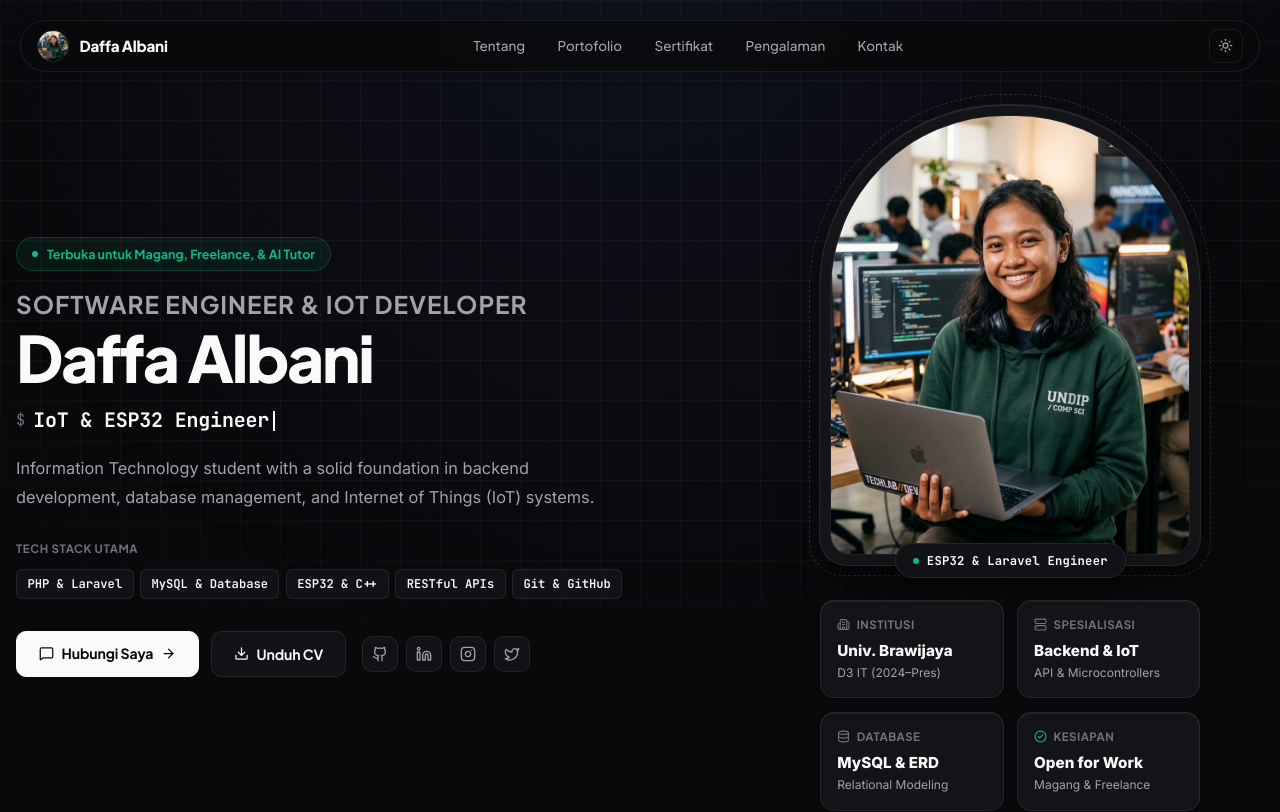
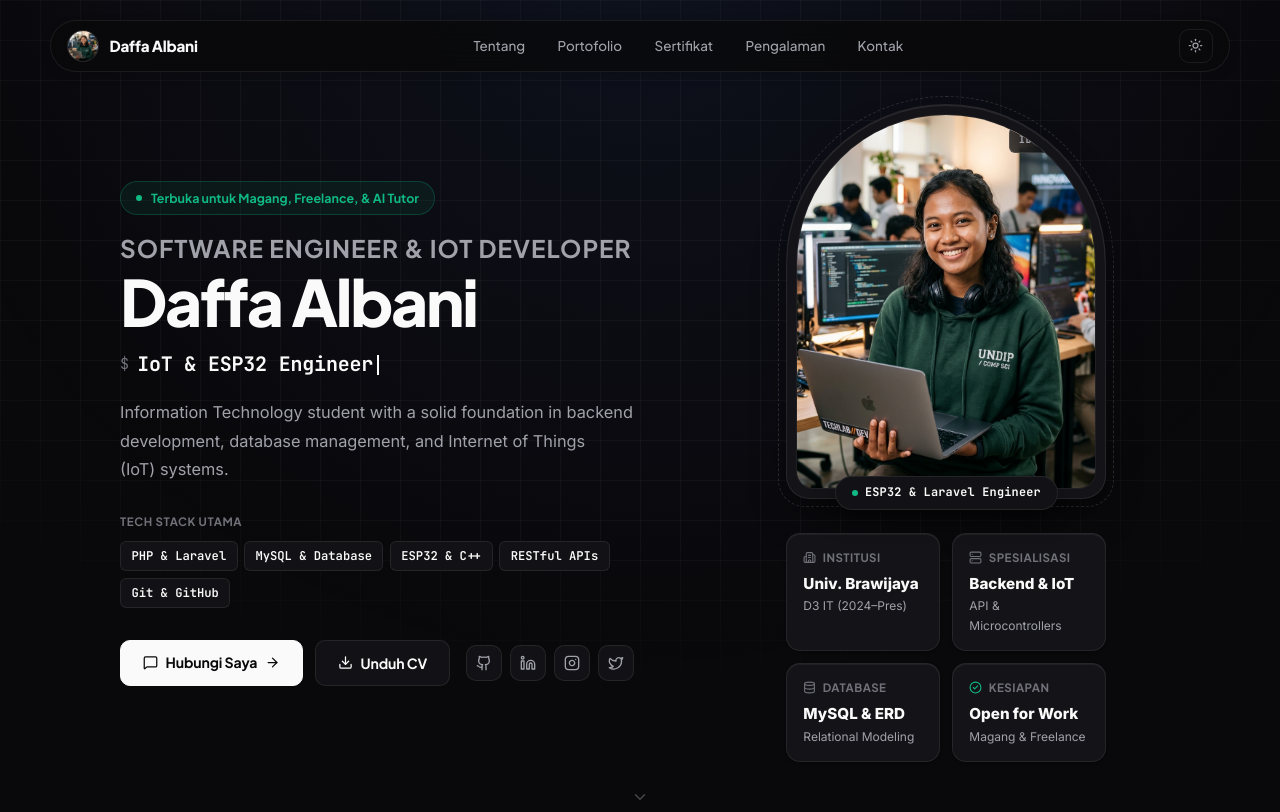
Before and after one commit to DaffaAlbani/daffa-personal, a React (Vite) app: page / in a window 1280 px wide. Shown: the top 812 px of the page. Built offline with nearby package versions, Linux system fonts and the light colour scheme.

Commit message:
feat(layout): apply Harmonious Centered Golden Ratio layout (1180px) with tight cohesive gap

```diff
--- a/src/components/Hero.jsx
+++ b/src/components/Hero.jsx
@@ -253,7 +253,7 @@ export const Hero = () => {
               <div className="arch-card-outer">
                 <div
                   className="arch-card-inner"
-                  style={{ width: 'min(360px, 85vw)', height: '440px' }}
+                  style={{ width: 'min(300px, 68vw)', height: '375px' }}
                 >
                   <div className="arch-top-badge">
                     ID // 01
@@ -304,9 +304,9 @@ export const Hero = () => {
             <div style={{
               display: 'grid',
               gridTemplateColumns: 'repeat(2, 1fr)',
-              gap: '0.85rem',
+              gap: '0.75rem',
               width: '100%',
-              maxWidth: '380px',
+              maxWidth: '320px',
               marginTop: '0.35rem',
             }}>
               <div className="craft-card" style={{ padding: '0.9rem 1rem' }}>
--- a/src/components/Navbar.jsx
+++ b/src/components/Navbar.jsx
@@ -66,7 +66,7 @@ export const Navbar = () => {
       top: scrolled ? '0.75rem' : '1.25rem',
       left: '50%',
       transform: 'translateX(-50%)',
-      width: 'min(1520px, calc(100% - 2.5rem))',
+      width: 'min(1180px, calc(100% - 2rem))',
       zIndex: 900,
       transition: 'all 0.25s ease',
       background: scrolled
--- a/src/index.css
+++ b/src/index.css
@@ -183,18 +183,18 @@ p {
 .text-dim   { color: var(--text-dim); }
 
 /* ════════════════════════════════════════════
-   CONTAINER & SECTIONS (FULL-BLEED DYNAMIC)
+   CONTAINER & SECTIONS (HARMONIOUS GOLDEN RATIO)
 ══════════════════════════════════════════════ */
 .container {
-  width: min(1520px, 94vw);
-  max-width: 1520px;
+  width: min(1180px, 92vw);
+  max-width: 1180px;
   margin: 0 auto;
   padding: 0 var(--space-md);
   position: relative;
   z-index: 1;
 }
 
-.section-padding { padding: 5.5rem 0; }
+.section-padding { padding: 5rem 0; }
 
 /* ── Section Badge (Clean & Subtle) ── */
 .section-badge {
@@ -519,8 +519,8 @@ p {
 
 .arch-card-backing {
   position: absolute;
-  inset: -10px;
-  border-radius: 195px 195px 34px 34px;
+  inset: -8px;
+  border-radius: 175px 175px 28px 28px;
   border: 1px dashed rgba(255, 255, 255, 0.14);
   pointer-events: none;
   transition: inset var(--transition-normal), border-color var(--transition-normal);
@@ -533,28 +533,28 @@ p {
 .arch-card-outer {
   position: relative;
   display: inline-flex;
-  padding: 10px;
-  border-radius: 185px 185px 28px 28px;
+  padding: 9px;
+  border-radius: 165px 165px 24px 24px;
   background: var(--bg-card);
   border: 1px solid var(--border-color);
-  box-shadow: 0 24px 48px -12px rgba(0, 0, 0, 0.6), inset 0 1px 0 0 rgba(255, 255, 255, 0.09);
+  box-shadow: 0 20px 40px -12px rgba(0, 0, 0, 0.6), inset 0 1px 0 0 rgba(255, 255, 255, 0.09);
   transition: transform var(--transition-normal), border-color var(--transition-normal), box-shadow var(--transition-normal);
 }
 
 .arch-card-wrapper:hover .arch-card-outer {
   transform: translateY(-5px);
   border-color: var(--border-hover);
-  box-shadow: 0 30px 60px -12px rgba(0, 0, 0, 0.7), inset 0 1px 0 0 rgba(255, 255, 255, 0.15);
+  box-shadow: 0 28px 54px -12px rgba(0, 0, 0, 0.7), inset 0 1px 0 0 rgba(255, 255, 255, 0.15);
 }
 
 .arch-card-wrapper:hover .arch-card-backing {
-  inset: -14px;
+  inset: -12px;
   border-color: rgba(255, 255, 255, 0.25);
 }
 
 .arch-card-inner {
   position: relative;
-  border-radius: 175px 175px 20px 20px;
+  border-radius: 155px 155px 18px 18px;
   overflow: hidden;
   background: var(--bg-surface);
   border: 1px solid rgba(255, 255, 255, 0.06);
@@ -577,15 +577,15 @@ p {
 
 .arch-top-badge {
   position: absolute;
-  top: 14px;
-  right: 14px;
+  top: 12px;
+  right: 12px;
   background: rgba(9, 9, 11, 0.75);
   backdrop-filter: blur(8px);
   border: 1px solid rgba(255, 255, 255, 0.12);
-  padding: 0.22rem 0.6rem;
+  padding: 0.2rem 0.55rem;
   border-radius: var(--radius-xs);
   font-family: var(--font-code);
-  font-size: 0.68rem;
+  font-size: 0.66rem;
   font-weight: 650;
   color: var(--text-muted);
   letter-spacing: 0.05em;
@@ -595,17 +595,17 @@ p {
 /* Floating Technical Tag */
 .arch-floating-pill {
   position: absolute;
-  bottom: -12px;
+  bottom: -11px;
   background: var(--bg-surface);
   border: 1px solid var(--border-color);
   box-shadow: 0 10px 24px -4px rgba(0, 0, 0, 0.6);
   border-radius: var(--radius-full);
-  padding: 0.4rem 1.05rem;
+  padding: 0.38rem 1rem;
   display: flex;
   align-items: center;
-  gap: 0.5rem;
+  gap: 0.45rem;
   font-family: var(--font-code);
-  font-size: 0.76rem;
+  font-size: 0.74rem;
   font-weight: 650;
   color: var(--text-main);
   z-index: 10;
@@ -683,8 +683,10 @@ p {
 .hero-layout {
   display: grid;
   grid-template-columns: 1.15fr 0.85fr;
-  gap: 3.5rem;
+  gap: 2.25rem;
   align-items: center;
+  max-width: 1040px;
+  margin: 0 auto;
 }
 
 .footer-grid {
```
